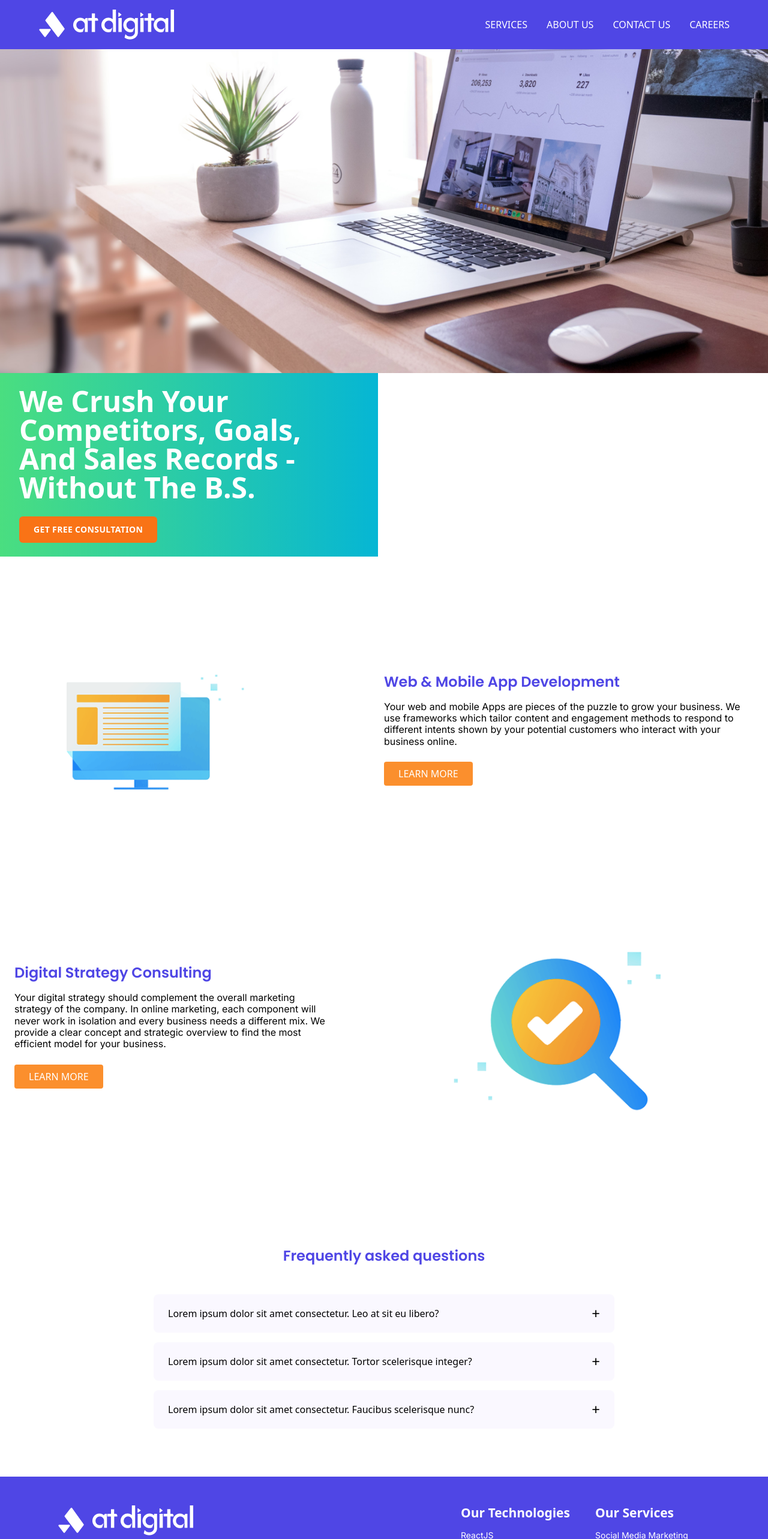
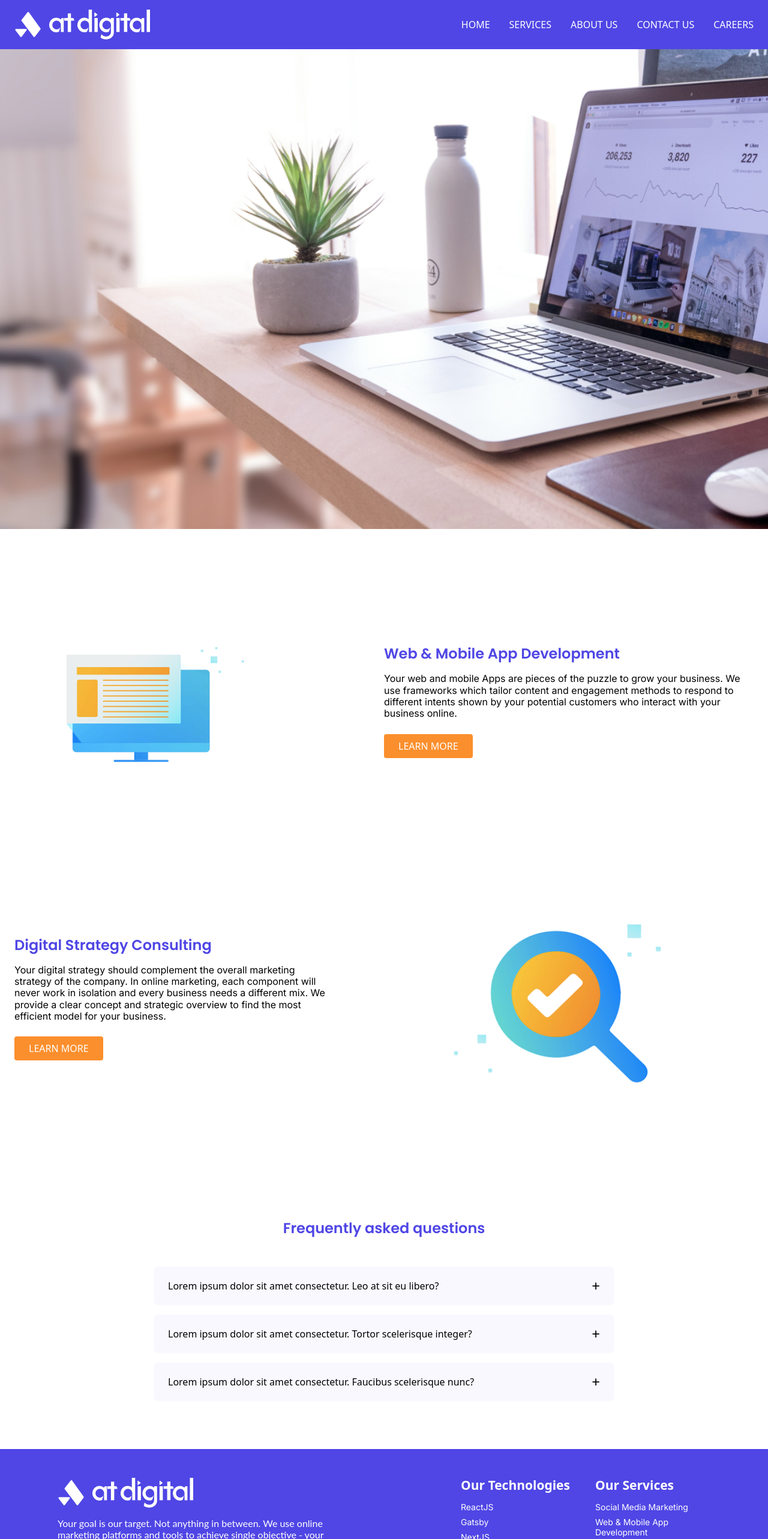
Before and after one commit to Ashen-H/at-digital-landing-page, a React (Create React App) app: page / in a window 1280 px wide. Shown: the top 2566 px of the page at 60% size. Built offline with nearby package versions, Linux system fonts and the light colour scheme.

Commit message:
Changes in footer

```diff
--- a/src/components/Footer.jsx
+++ b/src/components/Footer.jsx
@@ -2,10 +2,10 @@ import logoImage from '../assets/Logo.png';
 const Footer = () => {
     return (
       <footer className="bg-primary text-white">
-        <div className=" mx-auto px-24 py-12">
-          <div className="grid md:grid-cols-5 gap-8">
+        <div className=" mx-auto px-9 py-9 lg:px-24 lg:py-12">
+          <div className="grid grid-cols-1 md:grid-cols-5 gap-8">
             {/* Company Info */}
-            <div className="col-span-3 max-w-md">
+            <div className="col-span-1 md:col-span-3 max-w-md">
             <img src={logoImage} alt="Logo" className="logo-image" />
               <p className="mb-4 text-para font-lato mt-4">
                 Your goal is our target. Not anything in between. We use online marketing platforms and tools to achieve single objective - your business results.
@@ -15,28 +15,30 @@ const Footer = () => {
             {/* Technologies */}
             <div>
               <h4 className="font-semibold text-subtitle mb-4">Our Technologies</h4>
-              <ul className="font-medium font-inter text-bullet space-y-2">
-                <li>ReactJS</li>
-                <li>Gatsby</li>
-                <li>NextJS</li>
-                <li>NodeJS</li>
+              <ul className="font-medium font-inter text-bullet">
+                <a href=""><li className="mt-2">ReactJS</li></a>
+                <a href=""><li className="mt-2">Gatsby</li></a>
+                <a href=""><li className="mt-2">NextJS</li></a>
+                <a href=""><li className="mt-2">NodeJS</li></a>
               </ul>
+
             </div>
 
             {/* Services */}
             <div>
               <h4 className="font-semibold text-subtitle mb-4">Our Services</h4>
-              <ul className="font-medium font-inter text-bullet space-y-2">
-                <li>Social Media Marketing</li>
-                <li>Web & Mobile App Development</li>
-                <li>Data & Analytics</li>
-                <li>Google Marketing solutions</li>
-              </ul>
+              <ul className="font-medium font-inter text-bullet space-y-5 ">
+                    <a href=""><li className="mt-2">Social Media Marketing</li></a>
+                     <a href=""><li className="mt-2">Web & Mobile App Development</li></a>
+                    <a href=""><li className="mt-2">Data & Analytics</li></a>
+                     <a href=""><li className="mt-2">Google Marketing Solutions</li></a>
+                </ul>
+
             </div>
           </div>
 
           {/* Bottom Links */}
-          <div className="border-t border-white mt-8 pt-4 text-center md:text-left w-[335px] md:w-[630px] mx-auto">
+          <div className="border-t border-white mt-8 pt-4 text-center md:text-left w-[305px] md:w-[630px] mx-auto">
             <div className="flex flex-col md:flex-row justify-center gap-4">
               <a href="/privacy" className="hover:text-secondary">Privacy Policy</a>
               <span className="hidden md:inline">|</span>
--- a/src/components/Hero.jsx
+++ b/src/components/Hero.jsx
@@ -1,29 +1,24 @@
-import HeroImage from '../assets/HeroSection.png';
+import HeroImage from "../assets/HeroSection.png";
+import HeroImagemb from "../assets/HeroImagemb.png";
 
 const Hero = () => {
   return (
+    <div className="w-full h-screen">
 
-  <div className="">
-    <img src={HeroImage} alt="Logo" className=" w-full h-full object-cover" />
+      <div
+        className="hidden sm:block w-full h-full bg-cover"
+        style={{
+          backgroundImage: `url(${HeroImage})`,
+        }}
+      />
 
-    <div className="  bg-gradient-to-r from-green-400 to-cyan-500 w-[630px] h-[306px] flex items-center justify-start p-8">
-      <div className="max-w-2xl">
-        <h1 className="text-white text-4xl md:text-5xl font-bold leading-tight mb-6">
-          We Crush Your Competitors, Goals, And Sales Records - Without The B.S.
-        </h1>
-
-        <button
-          className="bg-orange-500 hover:bg-orange-600 text-white font-semibold px-6 py-3 rounded-md transition-colors duration-200 uppercase text-sm tracking-wide"
-        >
-          Get Free Consultation
-        </button>
-      </div>
+      <div
+        className="block sm:hidden w-full h-full bg-cover "
+        style={{
+          backgroundImage: `url(${HeroImagemb})`,
+        }}
+      />
     </div>
-
-
-  </div>
-
-
   );
 };
 
--- a/src/components/Navbar.jsx
+++ b/src/components/Navbar.jsx
@@ -1,43 +1,74 @@
-// src/components/Navbar.jsx
-import { useState } from 'react';
-import { HiMenu, HiX } from 'react-icons/hi';
+import React, { useState } from 'react';
 import logoImage from '../assets/Logo.png';
 
-const Navbar = () => {
-  const [isOpen, setIsOpen] = useState(false);
+const Header = () => {
+  const [isMenuOpen, setIsMenuOpen] = useState(false);
+
+  const menuItems = [
+    { title: 'HOME', href: '#' },
+    { title: 'SERVICES', href: '#' },
+    { title: 'ABOUT US', href: '#' },
+    { title: 'CONTACT US', href: '#' },
+    { title: 'CAREERS', href: '#' }
+  ];
 
   return (
-    <nav className="bg-primary py-4 px-6 fixed w-full z-50">
-      <div className="px-10 max-w-full mx-auto">
-        <div className="flex justify-between items-center">
+    <header className="bg-primary py-4 px-6 w-full">
+      <div className="max-w-7xl mx-auto flex justify-between items-center">
         {/* Logo */}
         <div className="flex items-center">
           <img src={logoImage} alt="Logo" className="logo-image" />
           </div>
 
-
-          <div className="hidden md:flex space-x-8">
-            <a href="#services" className="text-white hover:text-secondary">SERVICES</a>
-            <a href="#about" className="text-white hover:text-secondary">ABOUT US</a>
-            <a href="#contact" className="text-white hover:text-secondary">CONTACT US</a>
-            <a href="#careers" className="text-white hover:text-secondary">CAREERS</a>
-          </div>
+        {/* Desktop Menu */}
+        <nav className="hidden md:flex items-center space-x-8">
+          {menuItems.map((item) => (
+            <a
+              key={item.title}
+              href={item.href}
+              className="text-white hover:text-accent-white transition-colors"
+            >
+              {item.title}
+            </a>
+          ))}
+        </nav>
 
         {/* Mobile Menu Button */}
-          <div className="md:hidden">
         <button
-              onClick={() => setIsOpen(!isOpen)}
-              className="text-white focus:outline-none"
+          className="md:hidden text-white"
+          onClick={() => setIsMenuOpen(!isMenuOpen)}
         >
-              {isOpen ? <HiX size={24} /> : <HiMenu size={24} />}
+          {isMenuOpen ? (
+            <svg className="w-6 h-6" fill="none" stroke="currentColor" viewBox="0 0 24 24">
+              <path strokeLinecap="round" strokeLinejoin="round" strokeWidth={2} d="M6 18L18 6M6 6l12 12" />
+            </svg>
+          ) : (
+            <svg className="w-6 h-6" fill="none" stroke="currentColor" viewBox="0 0 24 24">
+              <path strokeLinecap="round" strokeLinejoin="round" strokeWidth={2} d="M4 6h16M4 12h16m-16 6h16" />
+            </svg>
+          )}
         </button>
+
+        {/* Mobile Menu */}
+        {isMenuOpen && (
+          <div className="absolute top-full left-0 right-0 bg-white md:hidden">
+            <nav className="flex flex-col">
+              {menuItems.map((item) => (
+                <a
+                  key={item.title}
+                  href={item.href}
+                  className="px-6 py-4 text-dark hover:bg-accent-white transition-colors"
+                  onClick={() => setIsMenuOpen(false)}
+                >
+                  {item.title}
+                </a>
+              ))}
+            </nav>
           </div>
+        )}
       </div>
-
-
-      </div>
-    </nav>
+    </header>
   );
 };
 
-export default Navbar;
+export default Header;
```
Lines whose indentation alone changed are shown as unchanged.
